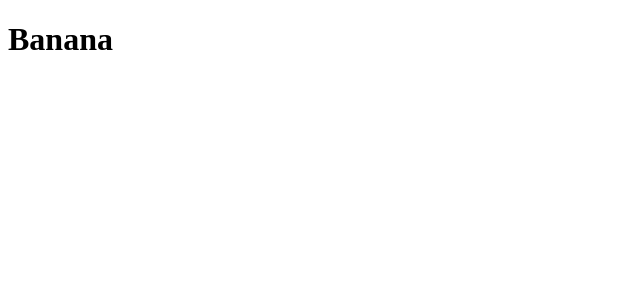
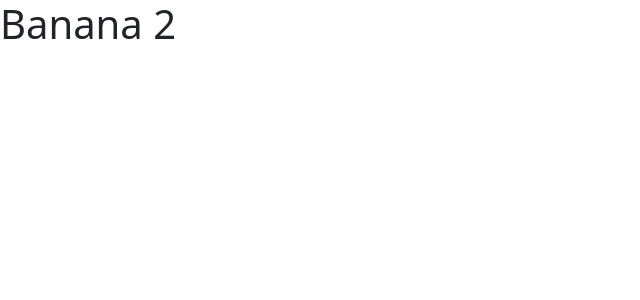
Before and after one commit to dPacc/bookme, a Next.js app in the folder client/: page /banana in a window 1280 px wide. Shown: the top 300 px of the page, without its empty margins (0-640 px from the left). Built offline with nearby package versions, Linux system fonts and the light colour scheme.

Commit message:
mod: auto check for file changes config, use global bootstrap

```diff
--- /dev/null
+++ b/client/next.config.js
@@ -0,0 +1,10 @@
+module.exports = {
+  webpackDevMiddleware: (config) => {
+    config.watchOptions = {
+      poll: 1000,
+      aggregateTimeout: 300,
+      ignored: /node_modules/,
+    };
+    return config;
+  },
+};
--- a/client/package.json
+++ b/client/package.json
@@ -10,6 +10,7 @@
   "author": "",
   "license": "ISC",
   "dependencies": {
+    "bootstrap": "^5.1.0",
     "next": "^11.1.2",
     "react": "^17.0.2",
     "react-dom": "^17.0.2"
--- /dev/null
+++ b/client/pages/_app.js
@@ -0,0 +1,5 @@
+import "bootstrap/dist/css/bootstrap.css";
+
+export default ({ Component, pageProps }) => {
+  return <Component {...pageProps} />;
+};
--- a/client/pages/banana.js
+++ b/client/pages/banana.js
@@ -1,7 +1,7 @@
 export default () => {
   return (
     <div>
-      <h1>Banana</h1>
+      <h1>Banana 2</h1>
     </div>
   );
 };
```
Also changed, not shown: 1 other file (tests, documents, lock files or other folders).
